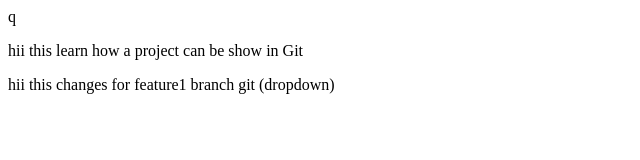
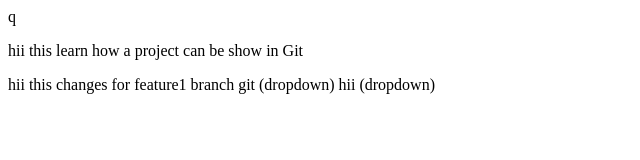
Before and after one commit to Salonisoni08/localrepo, a plain HTML site: page index.html in a window 1280 px wide. Shown: the whole page, without its empty margins (0-640 px from the left). Drawn offline with Linux system fonts and the light colour scheme.

Commit message:
Adding dropdown

```diff
--- a/index.html
+++ b/index.html
@@ -1,3 +1,4 @@
 q<P> hii this learn how a project can be show in Git </P>
 <p> hii this changes for feature1 branch git (dropdown)
+    hii (dropdown)
 </p>
```
